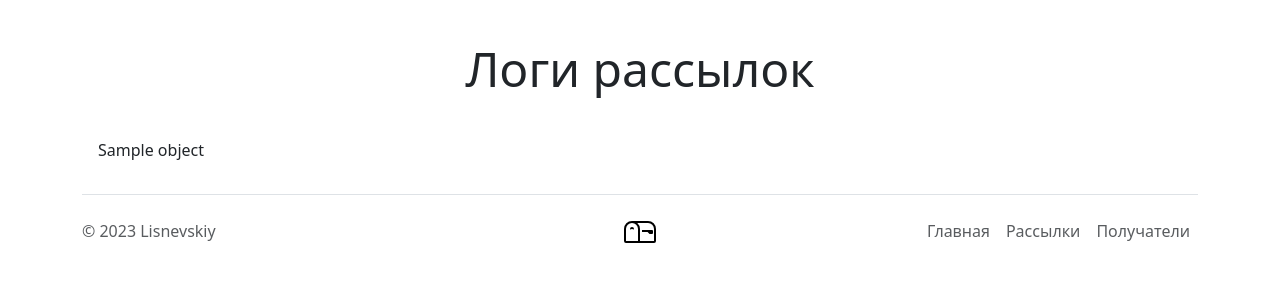
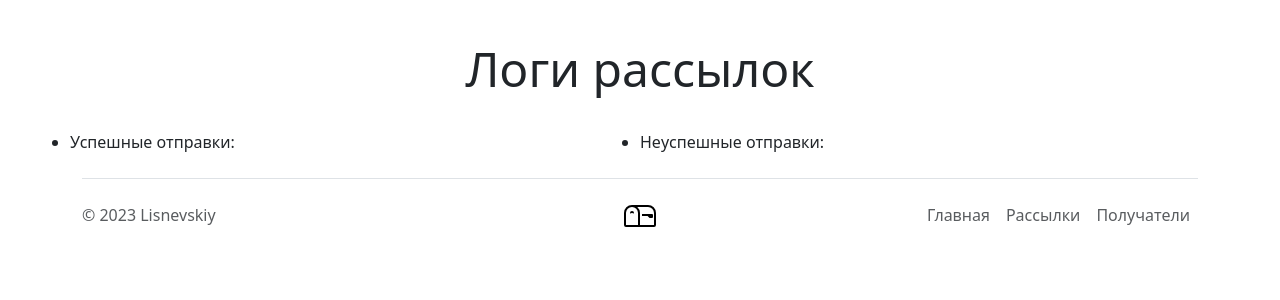
Before and after one commit to Lisnevskiy/MailingManagementService, a Django app: template templates/mailing_logs/mailinglog_list.html in a window 1280 px wide. Shown: the part 75-375 px from the top of the page. Run offline with Django 4.2, Linux system fonts and the light colour scheme; the template is opened without the code that fills it: most values are stand-ins (such as "Sample title", 1, 10 or a date in 2020); data that the repository does not hold is empty.

Commit message:
Templates corrected

```diff
--- a/templates/mailing/mailing_list.html
+++ b/templates/mailing/mailing_list.html
@@ -5,6 +5,7 @@
     <h1 class="display-5">Рассылки</h1>
     <a class="p-2 btn btn-outline-primary" href="{% url 'mailing:mailings_create' %}">Создать рассылку</a>
     <a class="p-2 btn btn-outline-primary" href="{% url 'recipient:recipients' %}">Получатели</a>
+    <a class="p-2 btn btn-outline-primary" href="{% url 'mailing_logs:mailing_logs' %}">Логи рассылки</a>
 </div>
 
 <div class="container">
--- a/templates/mailing_logs/mailinglog_list.html
+++ b/templates/mailing_logs/mailinglog_list.html
@@ -6,11 +6,25 @@
 </div>
 
 <div class="container">
-    <ul class="list-group list-group-flush">
-        {% for object in object_list %}
-        <li class="list-group-item d-flex justify-content-between align-items-center">{{ object }}
-        </li>
-        {% endfor %}
-    </ul>
+    <div class="row">
+        <ul class="list-group list-group-flush col-6">
+            <li>Успешные отправки:</li>
+            {% for object in object_list %}
+            {% if object.status == 'successful' and object.mailing.sender == request.user %}
+            <li class="list-group-item d-flex justify-content-between align-items-center">{{ object }}
+            </li>
+            {% endif %}
+            {% endfor %}
+        </ul>
+        <ul class="list-group list-group-flush col-6">
+            <li>Неуспешные отправки:</li>
+            {% for object in object_list %}
+            {% if object.status == 'failed' and object.mailing.sender == request.user %}
+            <li class="list-group-item d-flex justify-content-between align-items-center">{{ object }}
+            </li>
+            {% endif %}
+            {% endfor %}
+        </ul>
+    </div>
 </div>
 {% endblock %}
```
